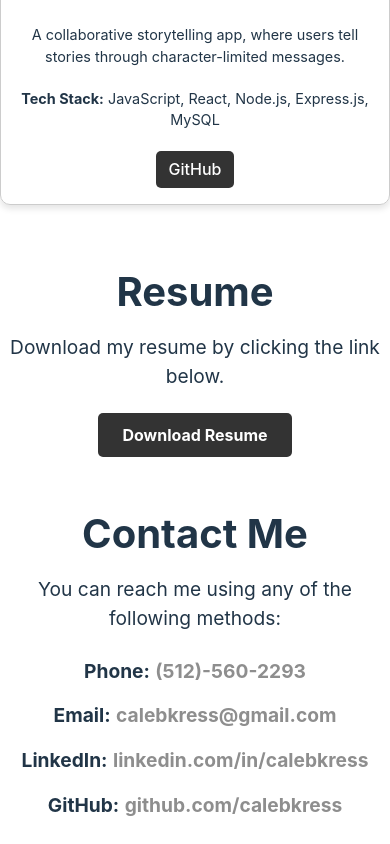
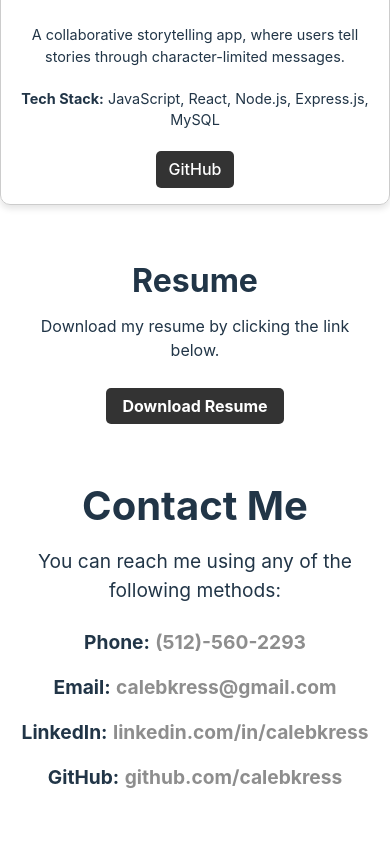
Before and after one commit to calebkress/portfolio-website, a React (Vite) app: page / in a window 390 px wide. Shown: the part 4590-5434 px from the top of the page. After the commit the page ends 5406 px from the top, so only its background shows below. Built offline with nearby package versions, Linux system fonts and the light colour scheme.

Commit message:
formatted Resume for mobile

```diff
--- a/src/components/Projects.css
+++ b/src/components/Projects.css
@@ -1,4 +1,3 @@
-/* Projects Section */
 .projects-section {
     padding: 1rem 0;
     scroll-margin-top: 61px;
@@ -10,16 +9,14 @@
     margin-bottom: 2rem;
   }
 
-  /* Project Grid - Flexible Layout */
   .projects-grid {
     display: grid;
-    grid-template-columns: repeat(auto-fit, minmax(300px, 1fr));  /* Adjusts columns for responsive design */
+    grid-template-columns: repeat(auto-fit, minmax(300px, 1fr));
     gap: 2rem;
     max-width: 1200px;
     margin: 0 auto;
   }
 
-  /* Project Card */
   .project-card {
     padding: 1.5rem;
     border: 1px solid #ccc;
@@ -50,7 +47,6 @@
     margin-bottom: 1.25rem;
   }
 
-  /* Project Links */
   .project-links {
     display: flex;
     justify-content: space-around;
@@ -69,7 +65,6 @@
     background-color: #555;
   }
 
-  /* Project Screenshot */
   .project-screenshot {
     width: 100%;
     max-width: 500px;
@@ -82,28 +77,28 @@
   /* Mobile Styles */
   @media (max-width: 768px) {
     .projects-grid {
-      grid-template-columns: 1fr;  /* Switch to single column layout on mobile */
-      gap: 1.5rem;  /* Reduce gap between cards on mobile */
+      grid-template-columns: 1fr;
+      gap: 1.5rem;
     }
 
     .project-card {
-      padding: 1rem;  /* Reduce padding for project cards on mobile */
+      padding: 1rem;
     }
 
     .project-card h2 {
-      font-size: 1.5rem;  /* Reduce heading size for mobile */
+      font-size: 1.5rem;
     }
 
     .project-card p {
-      font-size: 0.9rem;  /* Reduce paragraph font size for mobile */
+      font-size: 0.9rem;
     }
 
     .project-links a {
-      padding: 0.4rem 0.8rem;  /* Adjust padding for links on mobile */
+      padding: 0.4rem 0.8rem;
     }
 
     .project-screenshot {
-      max-width: 100%;  /* Ensure screenshot takes full width on mobile */
-      margin-bottom: 1rem;  /* Reduce margin below screenshot */
+      max-width: 100%;
+      margin-bottom: 1rem;
     }
   }
--- a/src/components/Resume.css
+++ b/src/components/Resume.css
@@ -27,3 +27,24 @@
   .resume-button:hover {
     background-color: #555;
   }
+
+  /* Mobile Styles */
+  @media (max-width: 768px) {
+    .resume-section {
+      padding-left: 1rem;
+      padding-right: 1rem;
+    }
+
+    .resume-section h1 {
+      font-size: 2rem;
+    }
+
+    .resume-section p {
+      font-size: 1rem;
+    }
+
+    .resume-button {
+      padding: 0.5rem 1rem;
+      font-size: 1rem;
+    }
+  }
```
